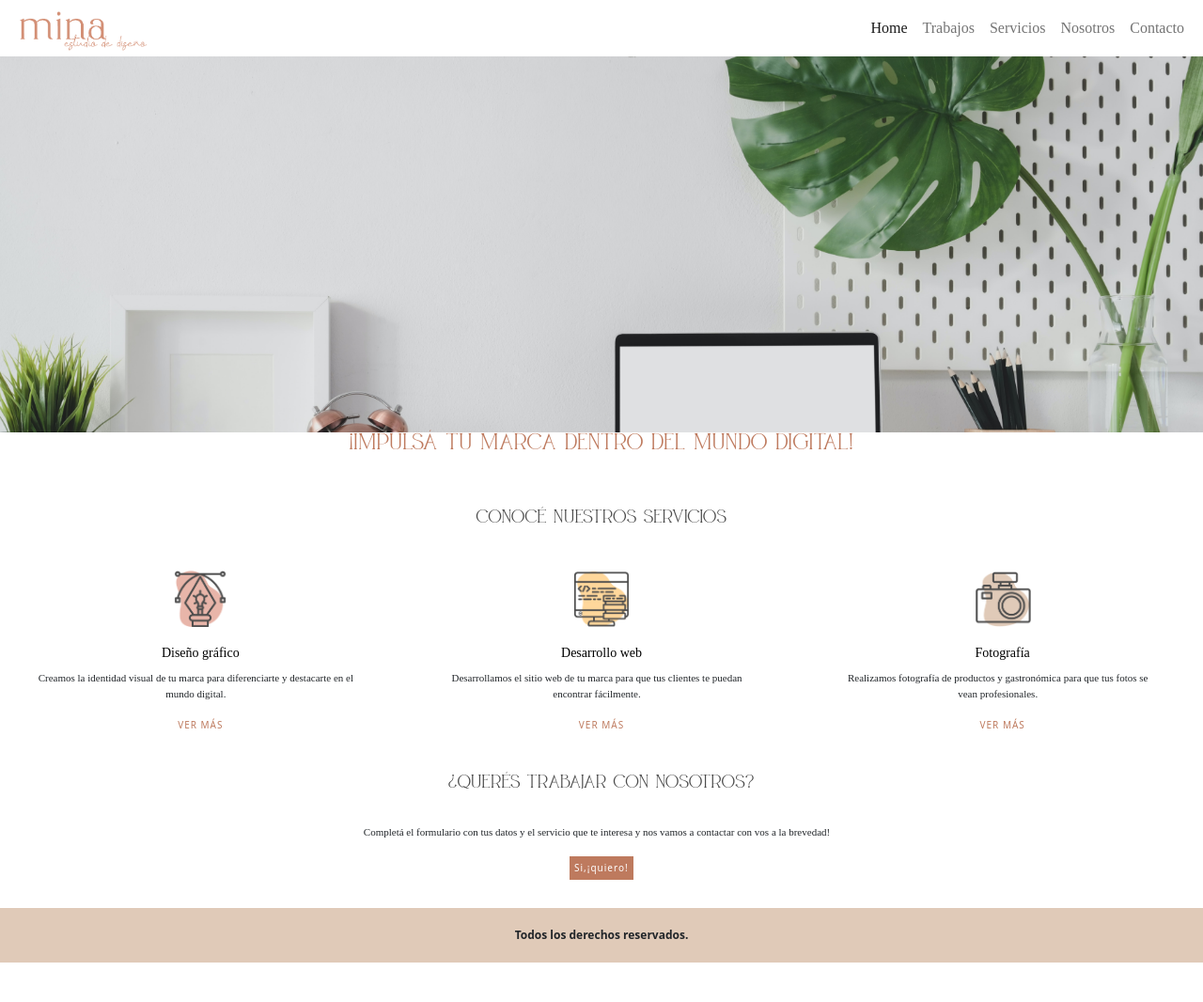
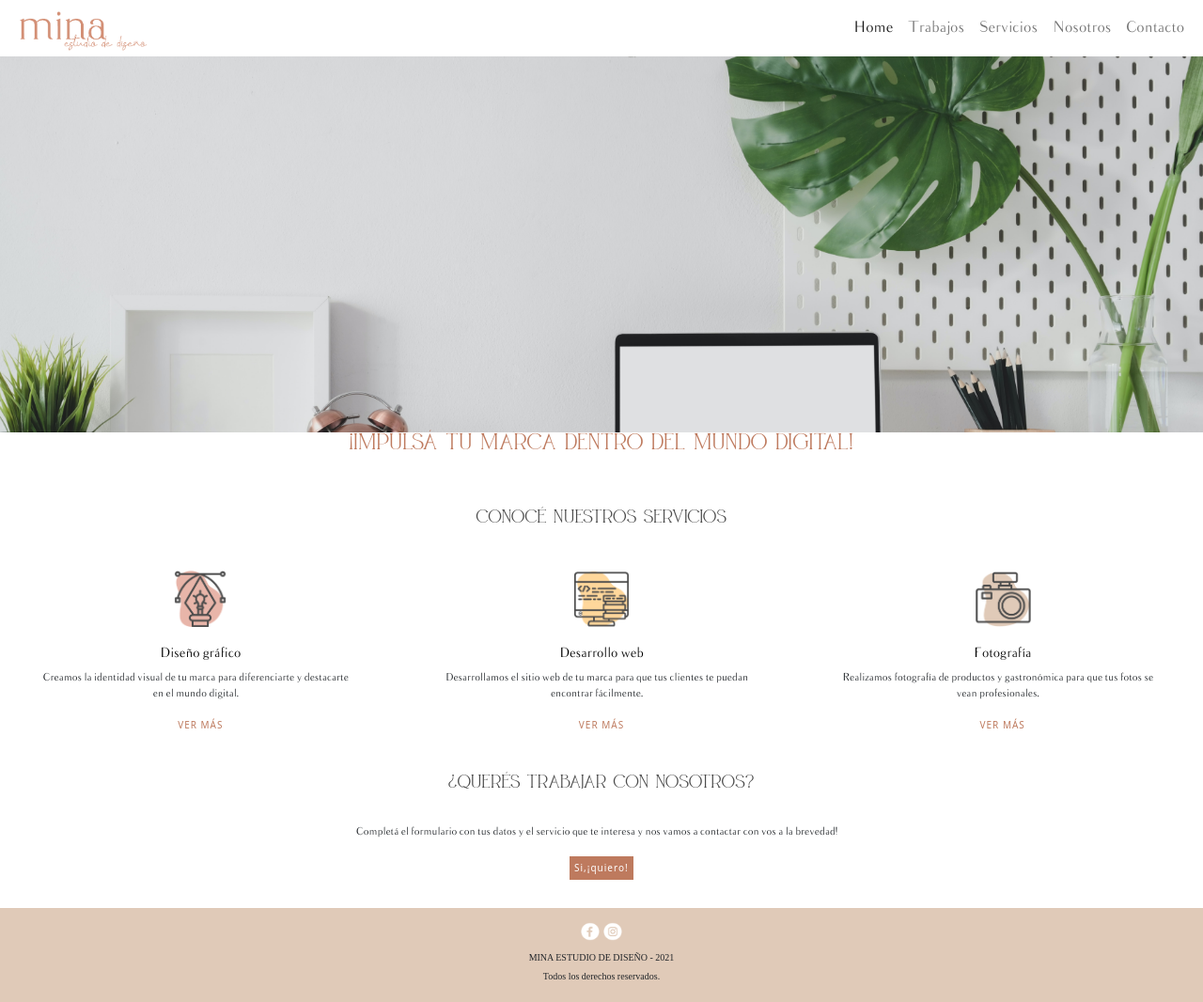
Before and after one commit to maicarta/WebCoder, a website: page index.html in a window 1280 px wide. Shown: the whole page at 94% size. Before the commit the page ends 1024 px from the top, so only its background shows below. Drawn offline with nearby package versions, Linux system fonts and the light colour scheme.

Commit message:
modifique enlaces y agregue link a redes

```diff
--- a/index.html
+++ b/index.html
@@ -31,18 +31,18 @@
                 <a class="nav-link active" aria-current="page" href="#">Home</a>
               </li>
               <li class="nav-item menuColor">
-                <a class="nav-link" href="/pages/trabajos.html">
+                <a class="nav-link" href="pages/trabajos.html">
                   Trabajos
                 </a>
               </li>
               <li class="nav-item menuColor">
-                <a class="nav-link" href="/pages/servicios.html">Servicios</a>
+                <a class="nav-link" href="pages/servicios.html">Servicios</a>
               </li>
               <li class="nav-item menuColor ">
-                <a class="nav-link" href="/pages/nosotros.html">Nosotros</a>
+                <a class="nav-link" href="pages/nosotros.html">Nosotros</a>
               </li>
               <li class="nav-item menuColor">
-                <a class="nav-link" href="/pages/contacto.html">Contacto</a>
+                <a class="nav-link" href="pages/contacto.html">Contacto</a>
               </li
 
             </ul>
@@ -84,7 +84,10 @@
 
 </div>
 </main>
-<footer>Todos los derechos reservados.</footer>
+<footer> <a href="https://www.facebook.com/minaestudiodg"><img class="logoRedes" src="/multimedia/logo redes-01.png" width="20px" height="20px" alt="logo facebook"></a>
+  <a href="https://www.instagram.com/minaestudiodg"><img class="logoRedes" src="/multimedia/logo redes-02.png" width="20px" height="20px" alt="logo instagram"></a>
+  <p class="textoFooter">MINA ESTUDIO DE DISEÑO - 2021</p>
+  <p class="textoFooter">Todos los derechos reservados.</p></footer>
 
 
 
--- a/scss/_footer.scss
+++ b/scss/_footer.scss
@@ -1,9 +1,23 @@
+@font-face {
+    font-family:Santana; src: url(/fuentes/Santana.ttf);
+    font-family: Balham; src:url(/fuentes/Balham.otf);}
+
 footer {
     text-align: center;
-    font-weight: bold;
-    font-size: 12px;
+    font-weight: normal;
     background-color:#E0CAB8;
     width: 100vw;
-    padding: 20px 0px;
+    padding: 15px 0px;
     margin-top: 30px;
 }
+
+.textoFooter {
+    font-family: Santana;
+    font-size: 10px;
+    margin-bottom: 5px;
+
+}
+
+.logoRedes {
+    margin-bottom: 10px;
+}
--- a/scss/_nosotros.scss
+++ b/scss/_nosotros.scss
@@ -6,7 +6,7 @@
     "footer footer";
 
 
-    grid-template-rows: 50px 350px 75px;
+    grid-template-rows: 50px 350px 130px;
     grid-template-columns: 500px 200px;
 }
 
```
Also changed, not shown: pages/contacto.html (+4 -1 lines), pages/nosotros.html (+4 -1 lines), pages/servicios.html (+4 -1 lines), pages/trabajos.html (+7 -4 lines), css/estilo.css, multimedia/logo redes-01.png (added), multimedia/logo redes-02.png (added).
